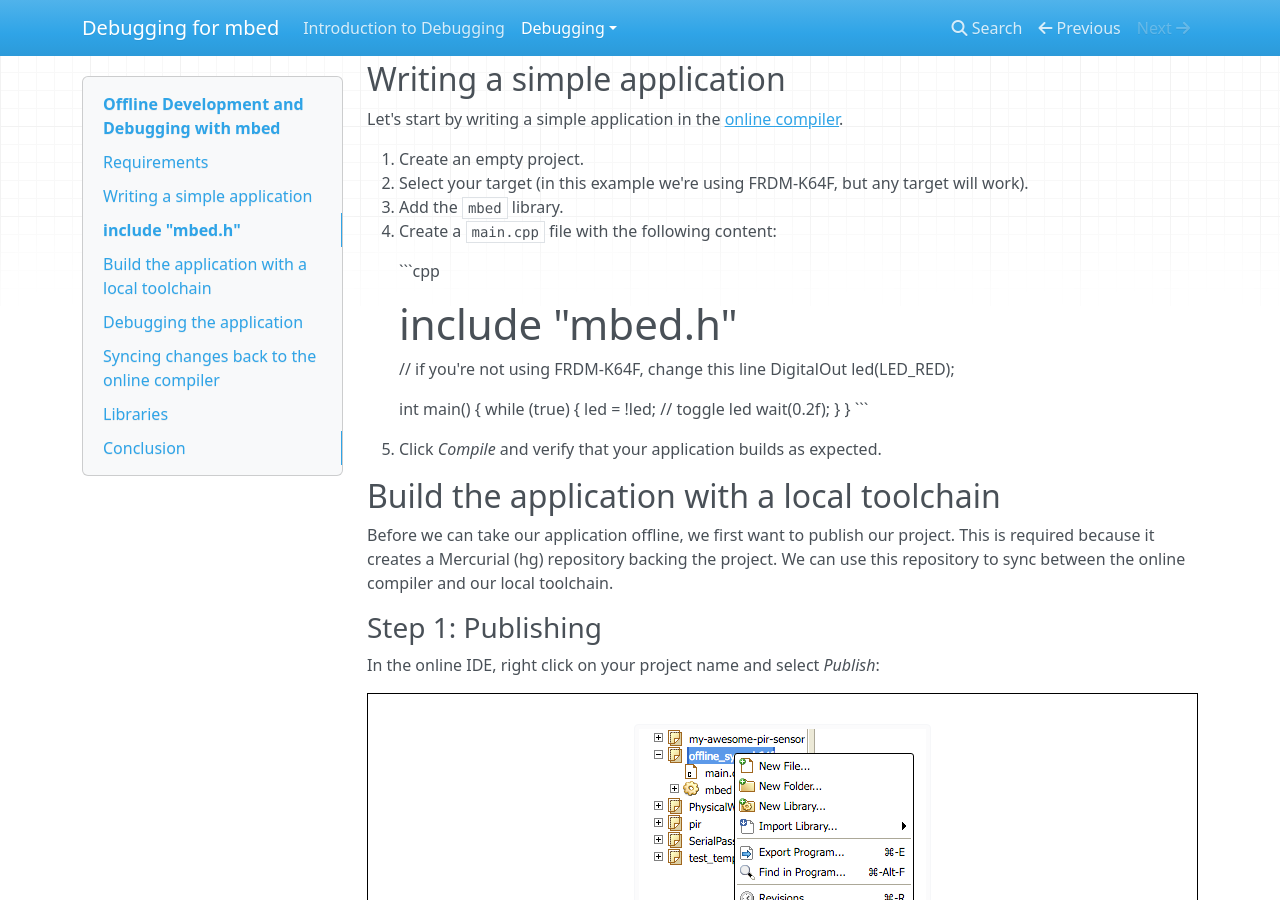
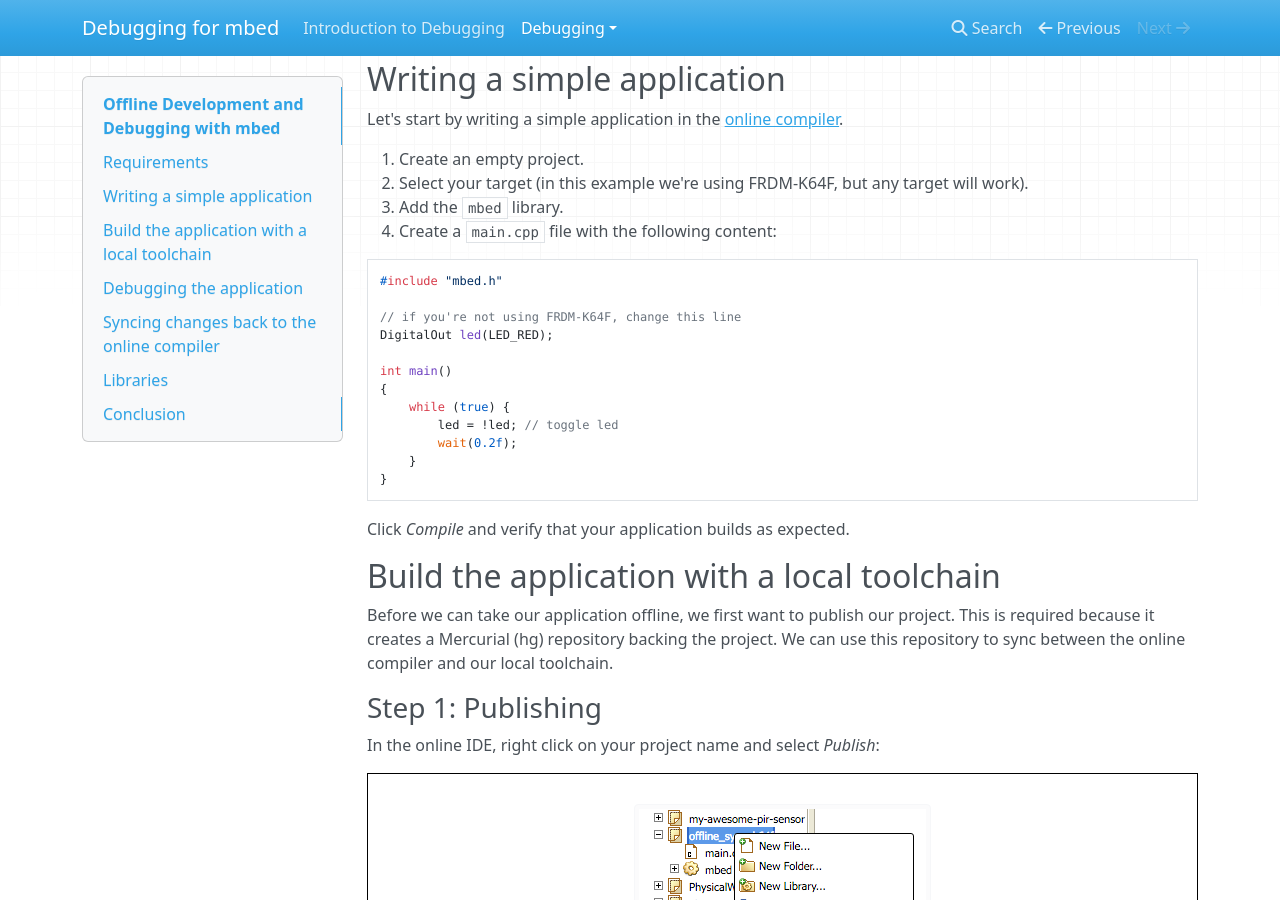
Before and after one commit to ARMmbed/Debugging-docs, an MkDocs documentation site: the page built from Docs/Debugging/offline.md, in a window 1280 px wide and 900 px high, scrolled down 601 px. Built offline with MkDocs 1.6.1, drawn with Linux system fonts in a browser that asks for light colours; nearby versions of some CDN libraries; old or Windows-style settings are respelled for this version of MkDocs; part of the change alters nothing that is shown.

Commit message:
I knew that wouldn't work

````diff
--- a/Docs/Debugging/offline.md
+++ b/Docs/Debugging/offline.md
@@ -26,22 +26,22 @@ Let's start by writing a simple application in the [online compiler](https://dev
 1. Add the `mbed` library.
 1. Create a `main.cpp` file with the following content:
 
-    ```cpp
-    #include "mbed.h"
+```cpp
+#include "mbed.h"
 
-    // if you're not using FRDM-K64F, change this line
-    DigitalOut led(LED_RED);
+// if you're not using FRDM-K64F, change this line
+DigitalOut led(LED_RED);
 
-    int main()
-    {
-        while (true) {
-            led = !led; // toggle led
-            wait(0.2f);
-        }
+int main()
+{
+    while (true) {
+        led = !led; // toggle led
+        wait(0.2f);
     }
-    ```
+}
+```
 
-1. Click  *Compile* and verify that your application builds as expected.
+Click  *Compile* and verify that your application builds as expected.
 
 ## Build the application with a local toolchain
 
````
